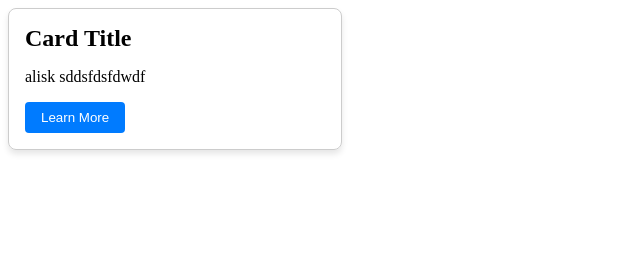
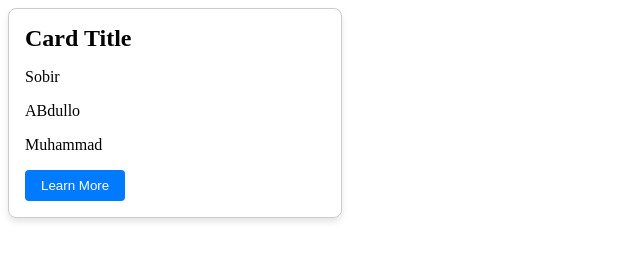
Before and after one commit to alijon13/homeWork, a plain HTML site: page index.html in a window 1280 px wide. Shown: the whole page, without its empty margins (0-640 px from the left). Drawn offline with Linux system fonts and the light colour scheme.

Commit message:
Update index.html

```diff
--- a/index.html
+++ b/index.html
@@ -8,8 +8,9 @@
 <body>
     <div style="border: 1px solid #ccc; border-radius: 8px; padding: 16px; max-width: 300px; box-shadow: 0 4px 6px rgba(0, 0, 0, 0.1);">
         <h2 style="margin: 0 0 8px;">Card Title</h2>
-        <!-- <p style="margin: 0 0 16px;">This is a description inside the card. It provides some brief information.</p> dsdasfsfsdf -->
-         <p>alisk sddsfdsfdwdf</p>
+          <p>Sobir</p>
+          <p>ABdullo</p>
+          <p>Muhammad</p>
         <button style="background-color: #007BFF; color: white; border: none; padding: 8px 16px; border-radius: 4px; cursor: pointer;">Learn More</button>
     </div>
 </body>
```
